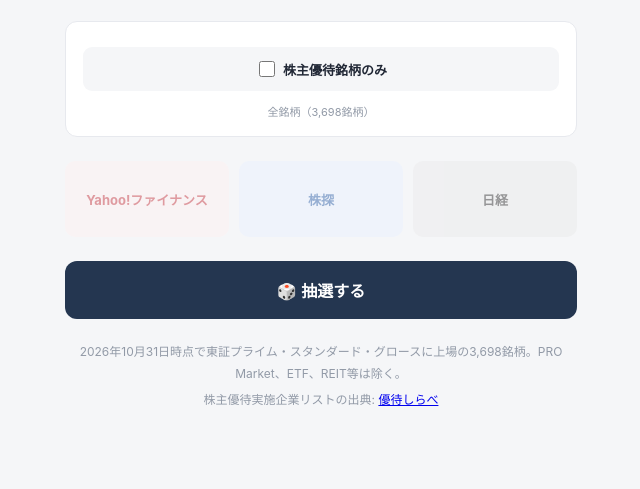
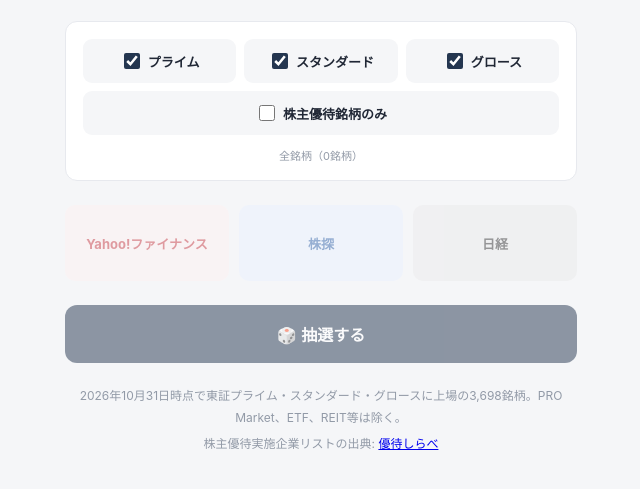
Before and after one commit to siriagari/stock-random-generator, a plain HTML site: page index.html in a window 1280 px wide. Shown: the part 399-888 px from the top of the page, without its empty margins (319-959 px from the left). Drawn offline with Linux system fonts and the light colour scheme.

Commit message:
Add market selection checkboxes and filter logic

```diff
--- a/index.html
+++ b/index.html
@@ -3,7 +3,7 @@
 <head>
 <meta charset="UTF-8">
 <meta name="viewport" content="width=device-width, initial-scale=1">
-<title>銘柄ランダム抽選ツール 株みくじ</title>
+<title>銘柄ランダム抽選ツール</title>
 
 <style>
 *{box-sizing:border-box}
@@ -312,6 +312,11 @@ button:disabled{
 <!-- 市場選択チェックボックス -->
 
 <section class="market-select">
+  <div class="market-options">
+    <label class="market-option"><input type="checkbox" class="market-check" value="prime" checked>プライム</label>
+    <label class="market-option"><input type="checkbox" class="market-check" value="standard" checked>スタンダード</label>
+    <label class="market-option"><input type="checkbox" class="market-check" value="growth" checked>グロース</label>
+  </div>
 
   <label class="market-option" style="margin-top:8px">
   <input type="checkbox" id="benefit-only">
@@ -378,7 +383,17 @@ let stocks=[];
 // 全市場を対象に、優待条件だけを適用
 function getFilteredStocks(){
   const benefitOnly=document.getElementById("benefit-only").checked;
-  return stocks.filter(stock=>!benefitOnly || stock.benefit===true);
+  const markets=[...document.querySelectorAll(".market-check:checked")].map(x=>x.value);
+  const aliases={
+    prime:["prime","プライム","東証プライム","東P","p"],
+    standard:["standard","スタンダード","東証スタンダード","東S","s"],
+    growth:["growth","グロース","東証グロース","東G","g"]
+  };
+  return stocks.filter(stock=>{
+    const market=String(stock.market||"").trim().toLowerCase();
+    return markets.some(m=>aliases[m].some(v=>v.toLowerCase()===market))
+      && (!benefitOnly || stock.benefit===true);
+  });
 }
 
 function updateFilter(){
@@ -462,7 +477,7 @@ function setStockLinks(code){
 
 // チェックボックス変更時
 
-document.querySelectorAll("#benefit-only").forEach(input=>{
+document.querySelectorAll("#benefit-only, .market-check").forEach(input=>{
 
   input.addEventListener("change",updateFilter);
 
```
